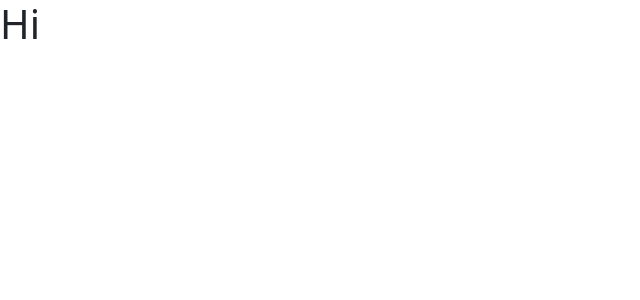
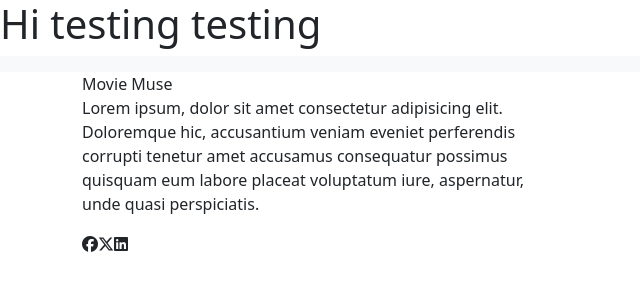
Before and after one commit to georgiehackett/movie-muse, a React (Vite) app: page / in a window 1280 px wide. Shown: the top 300 px of the page, without its empty margins (0-640 px from the left). Built offline with nearby package versions, Linux system fonts and the light colour scheme.

Commit message:
first column placeholder completed for the footer

```diff
--- a/index.html
+++ b/index.html
@@ -7,6 +7,13 @@
       href="https://maxcdn.bootstrapcdn.com/font-awesome/4.7.0/css/font-awesome.min.css"
       rel="stylesheet"
     />
+    <link
+      rel="stylesheet"
+      href="https://cdnjs.cloudflare.com/ajax/libs/font-awesome/6.5.1/css/all.min.css"
+      integrity="sha512-DTOQO9RWCH3ppGqcWaEA1BIZOC6xxalwEsw9c2QQeAIftl+Vegovlnee1c9QX4TctnWMn13TZye+giMm8e2LwA=="
+      crossorigin="anonymous"
+      referrerpolicy="no-referrer"
+    />
     <meta name="viewport" content="width=device-width, initial-scale=1.0" />
     <title>MovieMuse</title>
   </head>
--- a/src/App.jsx
+++ b/src/App.jsx
@@ -1,12 +1,24 @@
-import React from 'react';
+/* import React from 'react';
 import './App.css';
 
 function App() {
   return (
     <>
       <h1>Hi</h1>
+      <Footer />
     </>
   );
 }
 
-export default App;
+export default App; */
+import React from 'react'
+import ReactDOM from 'react-dom/client'
+import 'bootstrap/dist/css/bootstrap.min.css';
+import Footer from '../src/components/footer/footer.jsx'
+import './index.css'
+
+ReactDOM.createRoot(document.getElementById('root')).render(
+  <React.StrictMode>
+    <Footer />
+  </React.StrictMode>,
+)
--- a/src/components/footer/footer.js
+++ /dev/null
@@ -1,5 +0,0 @@
-import './footer.css'
-
-function footer() {
-
-}
--- /dev/null
+++ b/src/components/footer/footer.jsx
@@ -0,0 +1,37 @@
+import React from 'react'
+import './footer.css'
+
+function Footer() {
+    return (
+        <>
+        <h1>Hi testing testing</h1>
+        <nav className="navbar navbar-expand-lg bg-body-tertiary"></nav>
+        <div className="Footer">
+            <div className="container">
+            <div className="row">
+            <div className="col-md-6 col-lg-5 col-12">
+                <a className="navbar-brand" href="/">Movie Muse</a>
+                <p>Lorem ipsum, dolor sit amet consectetur adipisicing elit. Doloremque hic, accusantium veniam eveniet perferendis corrupti tenetur amet accusamus consequatur possimus quisquam eum labore placeat voluptatum iure, aspernatur, unde quasi perspiciatis.</p>
+            <div className="footer-icons">
+            <i class="fa-brands fa-facebook"></i>
+            <i class="fa-brands fa-x-twitter"></i>
+            <i class="fa-brands fa-linkedin"></i>
+            </div>
+            </div>
+            <div className="col-md-6 col-lg-3 col-12">
+
+            </div>
+            <div className="col-md-6 col-lg-4 col-12"></div>
+
+            </div>
+            </div>
+        </div>
+
+
+
+
+        </>
+    );
+}
+
+export default Footer
--- a/src/main.jsx
+++ b/src/main.jsx
@@ -1,12 +1,11 @@
 import React from 'react'
 import ReactDOM from 'react-dom/client'
 import 'bootstrap/dist/css/bootstrap.min.css';
-import * as bootstrap from 'bootstrap';
-import App from './App.jsx'
+import Footer from '../src/components/footer/footer.jsx'
 import './index.css'
 
 ReactDOM.createRoot(document.getElementById('root')).render(
   <React.StrictMode>
-    <App />
+    <Footer />
   </React.StrictMode>,
 )
```
